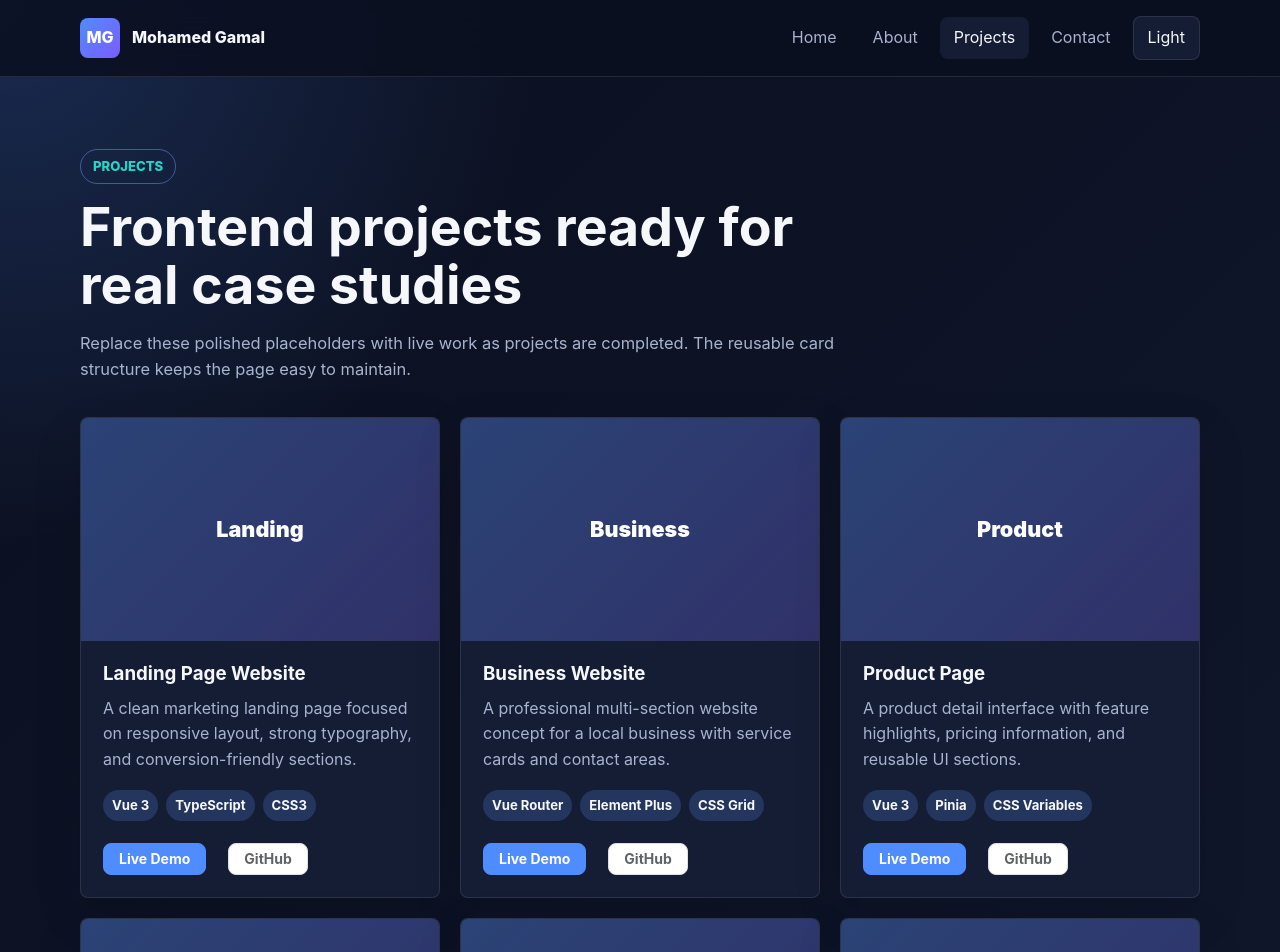
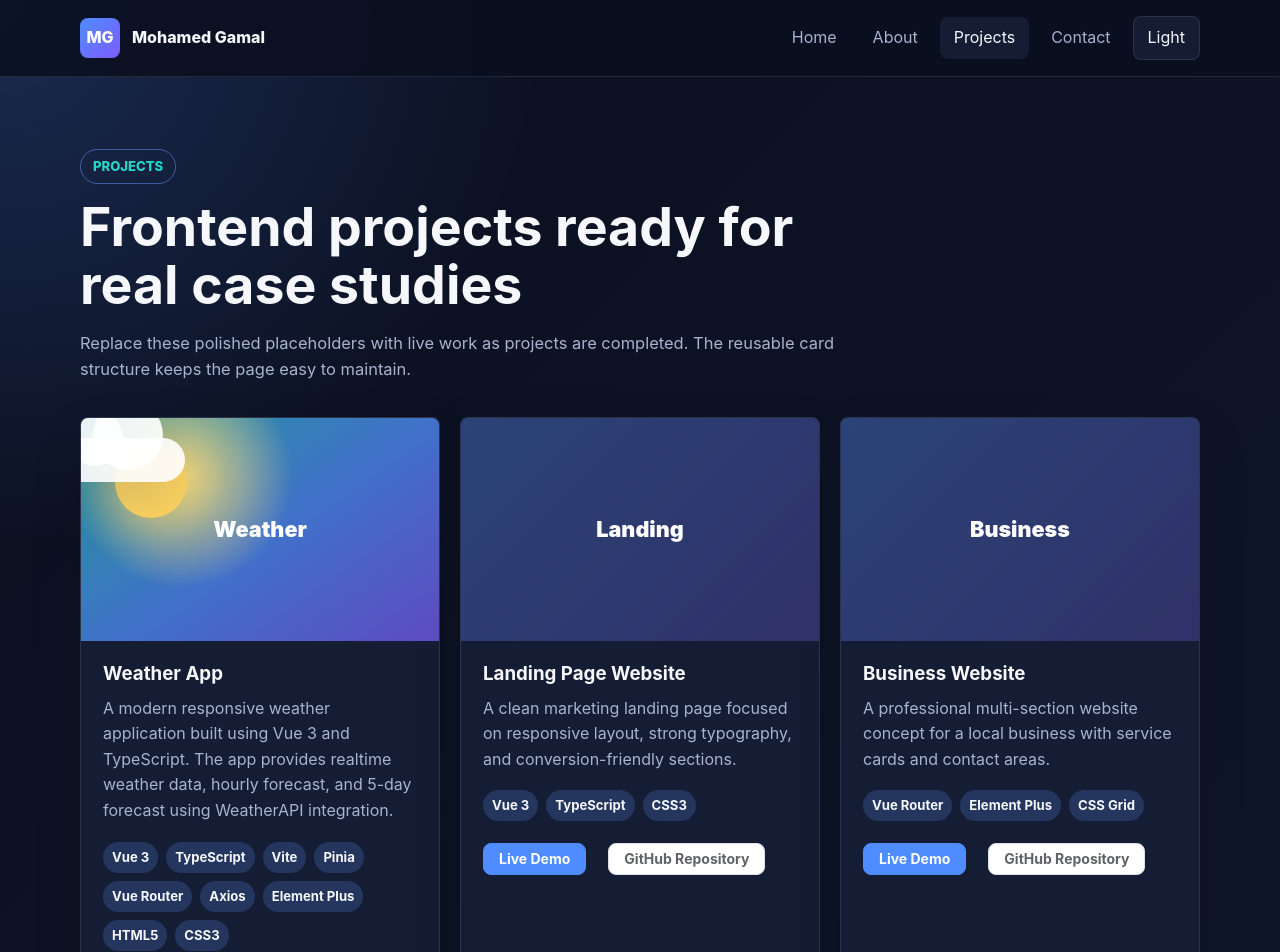
Before and after one commit to Shifu710/my-portfolio, a Vue app: page /projects in a window 1280 px wide. Shown: the top 952 px of the page. Built offline with nearby package versions, Linux system fonts and the light colour scheme.

Commit message:
Added weather app project to portfolio

```diff
--- a/src/components/ProjectCard.vue
+++ b/src/components/ProjectCard.vue
@@ -1,6 +1,14 @@
 <template>
   <article class="project-card">
-    <div class="project-image">
+    <div
+      class="project-image"
+      :class="project.imageVariant ? `project-image--${project.imageVariant}` : ''"
+    >
+      <div v-if="project.imageVariant === 'weather'" class="weather-preview" aria-hidden="true">
+        <span class="weather-sun" />
+        <span class="weather-cloud weather-cloud--one" />
+        <span class="weather-cloud weather-cloud--two" />
+      </div>
       <span>{{ project.imageLabel }}</span>
     </div>
 
@@ -17,7 +25,7 @@
           Live Demo
         </el-button>
         <el-button tag="a" :href="project.githubUrl" target="_blank" rel="noreferrer">
-          GitHub
+          GitHub Repository
         </el-button>
       </div>
     </div>
--- a/src/data/projects.ts
+++ b/src/data/projects.ts
@@ -5,6 +5,27 @@ const demoUrl = 'https://example.com'
 export const projects: Project[] = [
   {
     id: 1,
+    title: 'Weather App',
+    description:
+      'A modern responsive weather application built using Vue 3 and TypeScript. The app provides realtime weather data, hourly forecast, and 5-day forecast using WeatherAPI integration.',
+    imageLabel: 'Weather',
+    imageVariant: 'weather',
+    technologies: [
+      'Vue 3',
+      'TypeScript',
+      'Vite',
+      'Pinia',
+      'Vue Router',
+      'Axios',
+      'Element Plus',
+      'HTML5',
+      'CSS3',
+    ],
+    liveUrl: 'PASTE_YOUR_VERCEL_LINK_HERE',
+    githubUrl: 'PASTE_YOUR_GITHUB_REPOSITORY_LINK_HERE',
+  },
+  {
+    id: 2,
     title: 'Landing Page Website',
     description:
       'A clean marketing landing page focused on responsive layout, strong typography, and conversion-friendly sections.',
@@ -14,7 +35,7 @@ export const projects: Project[] = [
     githubUrl: demoUrl,
   },
   {
-    id: 2,
+    id: 3,
     title: 'Business Website',
     description:
       'A professional multi-section website concept for a local business with service cards and contact areas.',
@@ -24,7 +45,7 @@ export const projects: Project[] = [
     githubUrl: demoUrl,
   },
   {
-    id: 3,
+    id: 4,
     title: 'Product Page',
     description:
       'A product detail interface with feature highlights, pricing information, and reusable UI sections.',
@@ -34,7 +55,7 @@ export const projects: Project[] = [
     githubUrl: demoUrl,
   },
   {
-    id: 4,
+    id: 5,
     title: 'Admin Dashboard',
     description:
       'A dashboard layout concept with cards, metrics, responsive grids, and a clean management UI style.',
@@ -44,7 +65,7 @@ export const projects: Project[] = [
     githubUrl: demoUrl,
   },
   {
-    id: 5,
+    id: 6,
     title: 'Login UI',
     description:
       'A polished authentication screen with form validation-ready structure and professional spacing.',
@@ -54,7 +75,7 @@ export const projects: Project[] = [
     githubUrl: demoUrl,
   },
   {
-    id: 6,
+    id: 7,
     title: 'Mobile Responsive Website',
     description:
       'A mobile-first website concept that adapts smoothly from small screens to full desktop layouts.',
--- a/src/styles/main.css
+++ b/src/styles/main.css
@@ -15,7 +15,13 @@
   --container: 1120px;
   --header-height: 76px;
   font-family:
-    Inter, ui-sans-serif, system-ui, -apple-system, BlinkMacSystemFont, 'Segoe UI', sans-serif;
+    Inter,
+    ui-sans-serif,
+    system-ui,
+    -apple-system,
+    BlinkMacSystemFont,
+    'Segoe UI',
+    sans-serif;
 }
 
 :root[data-theme='light'] {
@@ -253,8 +259,7 @@ textarea {
   border: 1px solid var(--border);
   border-radius: var(--radius);
   background:
-    linear-gradient(160deg, rgba(79, 140, 255, 0.18), rgba(38, 212, 200, 0.08)),
-    var(--surface);
+    linear-gradient(160deg, rgba(79, 140, 255, 0.18), rgba(38, 212, 200, 0.08)), var(--surface);
   box-shadow: var(--shadow);
 }
 
@@ -390,19 +395,132 @@ textarea {
   box-shadow: var(--shadow);
 }
 
+.project-card:hover .project-image {
+  transform: scale(1.02);
+}
+
+.project-card .el-button {
+  transition:
+    transform 0.2s ease,
+    box-shadow 0.2s ease,
+    background-color 0.2s ease,
+    border-color 0.2s ease;
+}
+
+.project-card .el-button:hover {
+  transform: translateY(-2px);
+  box-shadow: 0 12px 28px rgba(79, 140, 255, 0.2);
+}
+
 .project-image {
+  position: relative;
   aspect-ratio: 16 / 10;
   display: grid;
   place-items: center;
   background:
     linear-gradient(135deg, rgba(79, 140, 255, 0.28), rgba(124, 92, 255, 0.2)),
     var(--surface-strong);
+  overflow: hidden;
+  transition: transform 0.28s ease;
+}
+
+.project-image--weather {
+  background:
+    radial-gradient(circle at 28% 26%, rgba(255, 221, 122, 0.95), transparent 7rem),
+    linear-gradient(
+      145deg,
+      rgba(38, 212, 200, 0.65),
+      rgba(79, 140, 255, 0.72) 54%,
+      rgba(124, 92, 255, 0.68)
+    ),
+    var(--surface-strong);
 }
 
 .project-image span {
+  position: relative;
+  z-index: 2;
   color: #ffffff;
   font-size: 1.35rem;
   font-weight: 900;
+}
+
+.weather-preview {
+  position: absolute;
+  inset: 0;
+  overflow: hidden;
+}
+
+.weather-sun,
+.weather-cloud {
+  position: absolute;
+  display: block;
+}
+
+.weather-sun {
+  top: 28px;
+  left: 34px;
+  width: 72px;
+  height: 72px;
+  border-radius: 50%;
+  background: #ffd45d;
+  box-shadow: 0 0 40px rgba(255, 212, 93, 0.58);
+}
+
+.weather-cloud {
+  border-radius: 999px;
+  background: rgba(255, 255, 255, 0.9);
+  filter: drop-shadow(0 16px 30px rgba(35, 63, 119, 0.22));
+}
+
+.weather-cloud::before,
+.weather-cloud::after {
+  position: absolute;
+  content: '';
+  border-radius: 50%;
+  background: inherit;
+}
+
+.weather-cloud--one {
+  right: 34px;
+  bottom: 52px;
+  width: 138px;
+  height: 44px;
+}
+
+.weather-cloud--one::before {
+  left: 20px;
+  bottom: 16px;
+  width: 56px;
+  height: 56px;
+}
+
+.weather-cloud--one::after {
+  right: 22px;
+  bottom: 12px;
+  width: 70px;
+  height: 70px;
+}
+
+.weather-cloud--two {
+  right: 132px;
+  bottom: 30px;
+  width: 86px;
+  height: 28px;
+  opacity: 0.62;
+}
+
+.weather-cloud--two::before {
+  left: 15px;
+  bottom: 10px;
+  width: 34px;
+  height: 34px;
+}
+
+.weather-cloud--two::after {
+  right: 12px;
+  bottom: 7px;
+  width: 44px;
+  height: 44px;
 }
 
 .project-body {
--- a/src/types/portfolio.ts
+++ b/src/types/portfolio.ts
@@ -9,6 +9,7 @@ export interface Project {
   title: string
   description: string
   imageLabel: string
+  imageVariant?: 'weather'
   technologies: string[]
   liveUrl: string
   githubUrl: string
```
